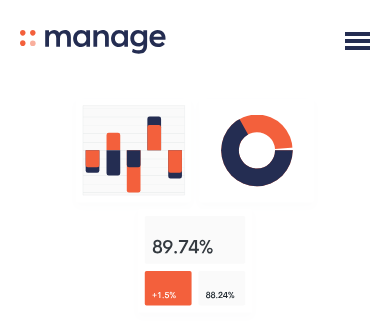
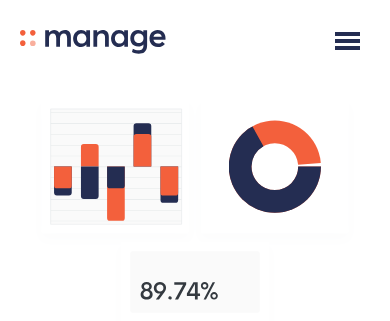
Before and after one commit to MayraMar/FEI-Manage, a plain HTML site: page index.html in a window 390 px wide. Shown: the top 321 px of the page. Drawn offline with Linux system fonts and the light colour scheme; a web font is replaced by a local one.

Commit message:
Corrijo margenes mobile

```diff
--- a/css/styles.css
+++ b/css/styles.css
@@ -277,6 +277,7 @@ footer div.foo-down div form a{
 
     header div::after{
         content: url(../imagenes/icon-hamburger.svg);
+        padding-right: 10px;
 
     }
 
@@ -289,7 +290,7 @@ footer div.foo-down div form a{
     }
 
     main .different, main .sales{
-        padding: 20px 30px;
+        padding: 20px 0px;
     }
 
     main .sales{
@@ -300,7 +301,7 @@ footer div.foo-down div form a{
     }
 
     .sales div, .different div{
-    width: 95%;
+    width: 100%;
     }
 
     .sales div h1{
```
